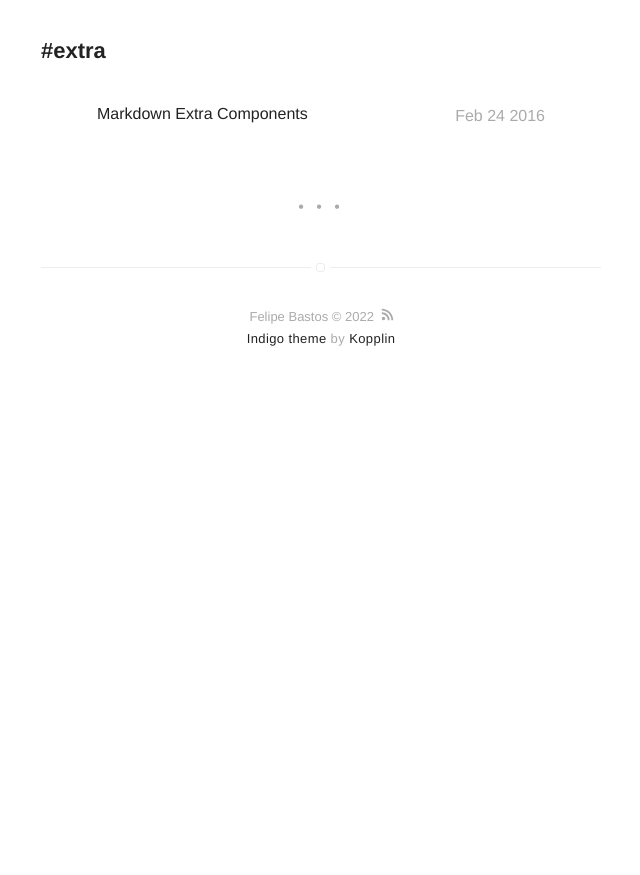
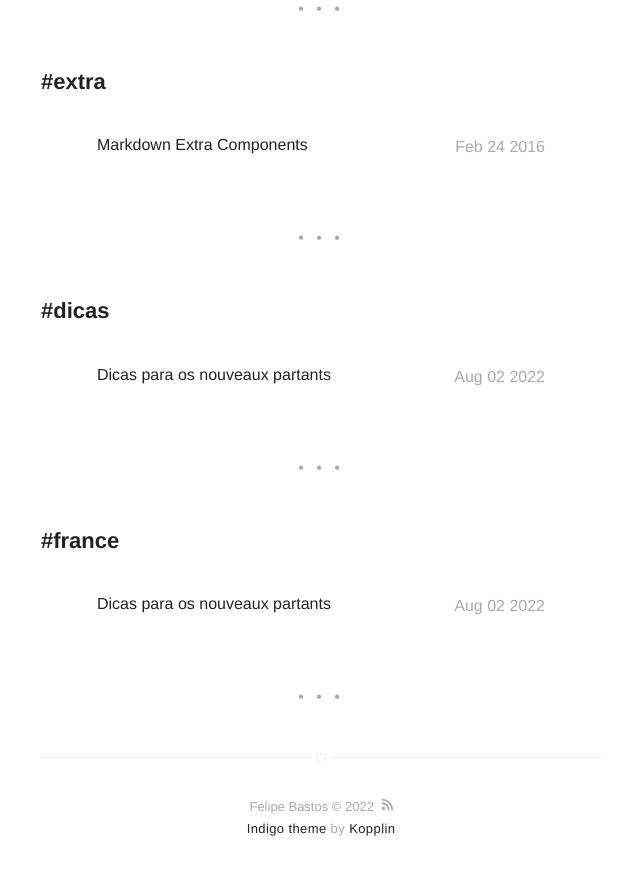
Before and after one commit to felipebastosb/felipebastosb.github.io, a Jekyll site: the page built from tags.html, in a window 1280 px wide and 900 px high, scrolled down 1624 px. Shown: the top 875 px of the window, without its empty margins (319-959 px from the left). Built offline with Jekyll 4.4.1, drawn with Linux system fonts in a browser that asks for light colours; emoji names are drawn with the system emoji font; before the commit the page ends 2035 px from its top, so only the background shows below that.

Commit message:
Start of the post for France alumni 7

```diff
--- a/_posts/dicas-aos-nouveaux-partants.markdown
+++ b/_posts/2022-08-02-dicas-aos-nouveaux-partants.markdown
@@ -1,7 +1,7 @@
 ---
 title: "Dicas para os nouveaux partants"
 layout: post
-date: 2021-08-01 00:00
+date: 2022-08-02 00:00
 image: /assets/images/markdown.jpg
 headerImage: false
 tag:
```
